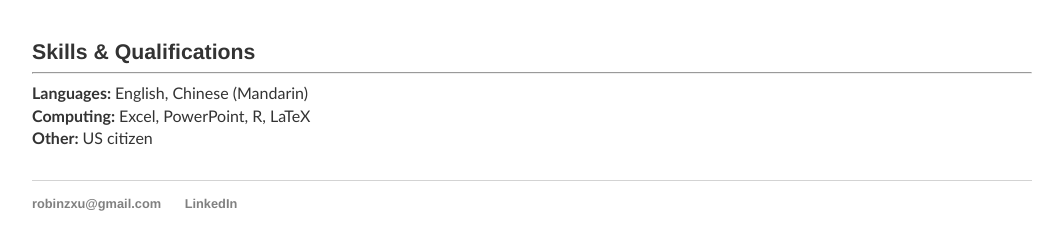
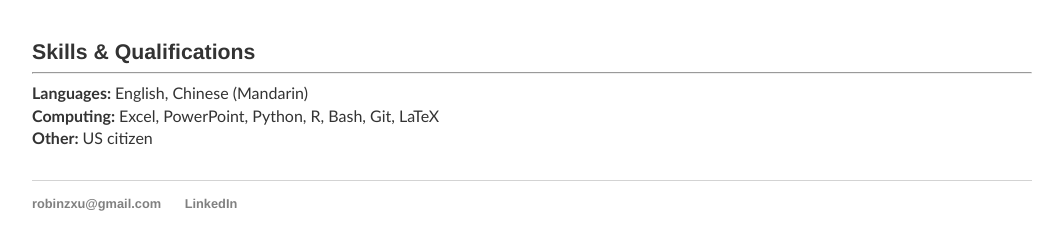
Before and after one commit to robinzxu/robinzxu.github.io, a Jekyll site: the page built from cv/index.html, in a window 1280 px wide. Shown: the part 1142-1375 px from the top of the page, without its empty margins (108-1171 px from the left). Built offline with Jekyll 4.4.1, drawn with Linux system fonts in a browser that asks for light colours.

Commit message:
Updated HTML CV

```diff
--- a/cv/index.html
+++ b/cv/index.html
@@ -88,7 +88,7 @@ title: CV
 
 <h3 style="display:inline;">Skills &amp; Qualifications</h3><br><hr>
 	<b>Languages: </b>English, Chinese (Mandarin)<br>
-	<b>Computing: </b>Excel, PowerPoint, R, LaTeX<br>
+	<b>Computing: </b>Excel, PowerPoint, Python, R, Bash, Git, LaTeX<br>
 	<b>Other: </b>US citizen
 
 </div>
```
